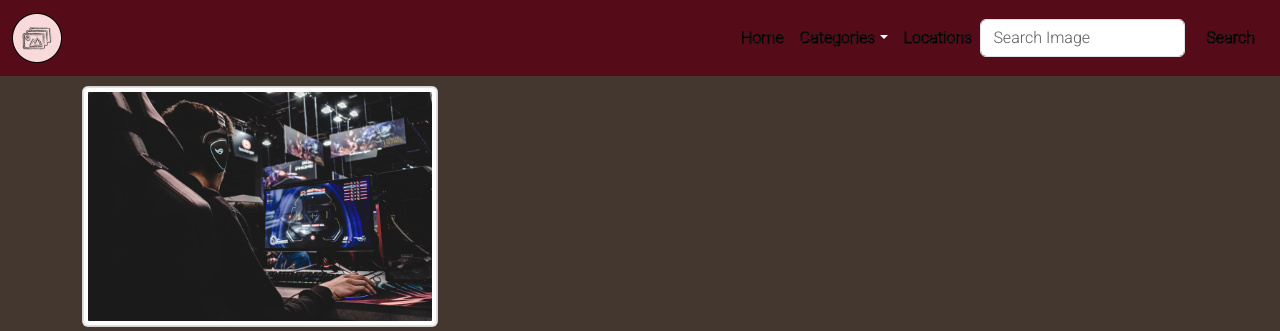
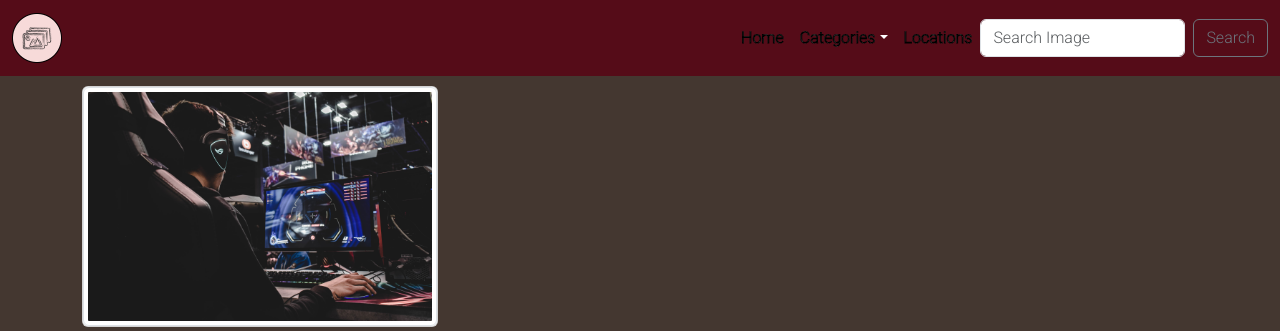
Before and after one commit to Ken-mbira/PHOTO_BOOK, a Django app: page /category/5 in a window 1280 px wide. Shown: the top 331 px of the page. Run offline with Django 3.2, Linux system fonts and the light colour scheme; data comes from the database, SQL or seed files in the repository; some libraries are stand-ins or nearby versions; some web fonts are replaced.

Commit message:
modify the navbar

```diff
--- a/photo/templates/photohtml/navbar.html
+++ b/photo/templates/photohtml/navbar.html
@@ -25,7 +25,7 @@
                 </ul>
                 <form class="d-flex" role="search" action="{% url 'search' %}">
                     <input class="form-control me-2 " type="search " placeholder="Search Image" aria-label="Search " name="image">
-                    <button class="btn nav-special " type="submit ">Search</button>
+                    <button class="btn btn-outline-secondary" type="submit ">Search</button>
                 </form>
             </div>
         </div>
```
